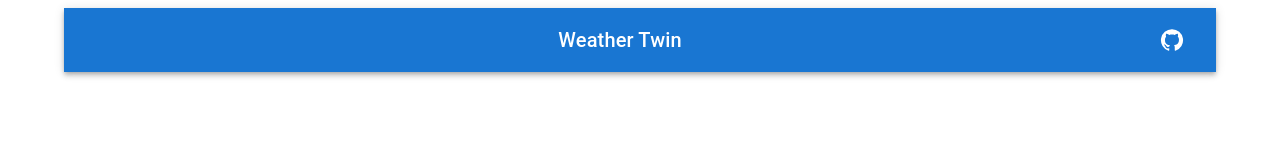
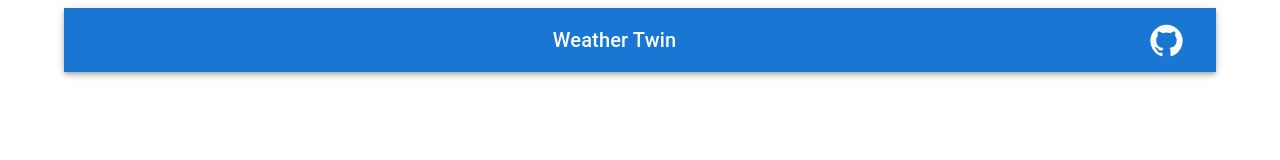
Before and after one commit to devaajanne/weathertwin-client, a React (Vite) app: page / in a window 1280 px wide. Shown: the top 160 px of the page. Built offline with nearby package versions, Linux system fonts and the light colour scheme.

Commit message:
Increased github icon size

```diff
--- a/src/components/PageToolbar.jsx
+++ b/src/components/PageToolbar.jsx
@@ -26,7 +26,7 @@ export default function PageToolbar() {
                     "https://github.com/devaajanne/weathertwin-client"
                   )
                 }>
-                <GitHubIcon style={{ color: "white" }} />
+                <GitHubIcon fontSize='large' style={{ color: "white" }} />
               </IconButton>
             </Box>
           </Toolbar>
```
